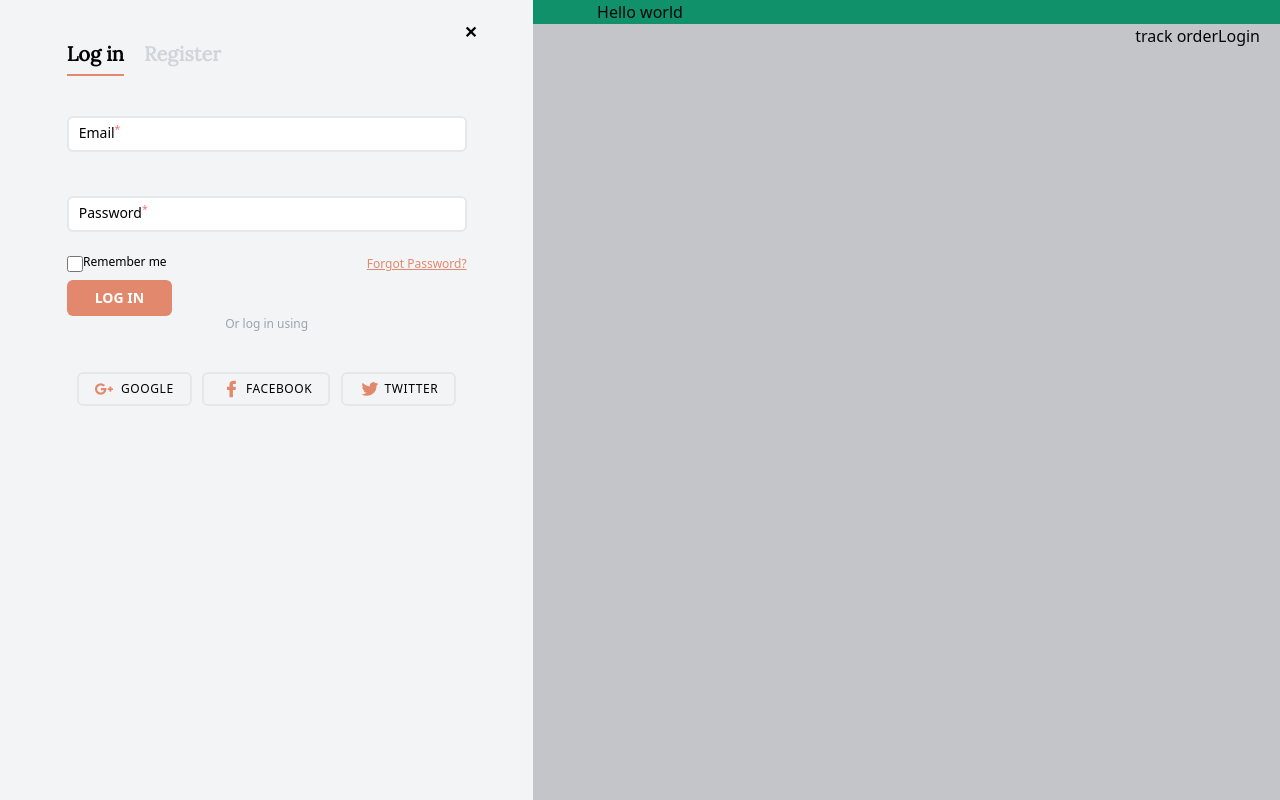
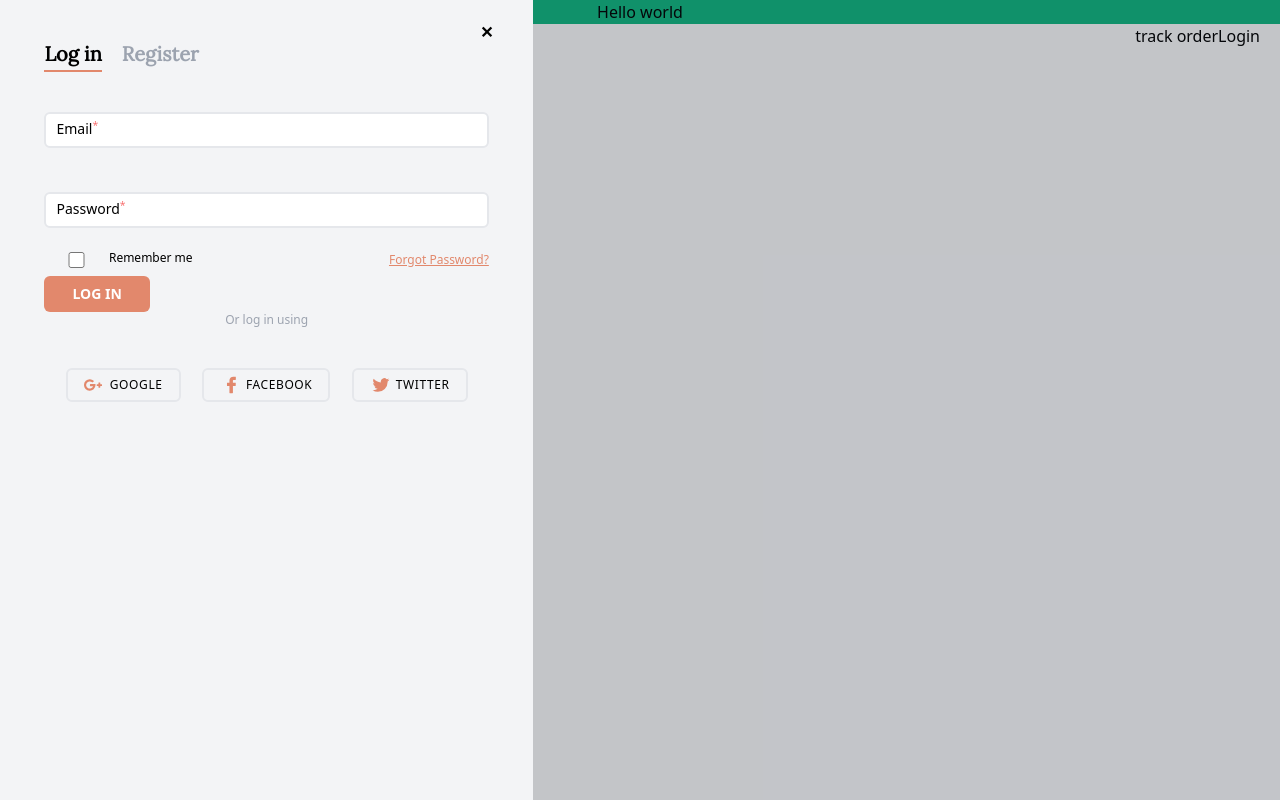
Before and after one commit to CodingmartCrew/FlowerShopTask, a React (Create React App) app: page / in a window 1280 px wide. Built offline with nearby package versions, Linux system fonts and the light colour scheme.

Commit message:
track and login page

```diff
--- a/src/App.scss
+++ b/src/App.scss
@@ -8,7 +8,7 @@ $white: #fff;
 }
 .font-lora span:hover, .font-lora span.active{
     border-bottom: 2px solid #E2886C;
-    padding-bottom: 6px;
+    padding: 0 0 2px;
     cursor: pointer;
 }
 .sub-btn{
--- a/src/components/login.jsx
+++ b/src/components/login.jsx
@@ -9,20 +9,20 @@ const Login = () => {
         <div className={!showBlock?"hidden":"block"+"z-10 fixed bg-opacity-25 w-screen h-screen absolute top-0 bg-gray-900 "}>
             <div className="w-screen relative sm:w-screen md:w-5/12 lg:w-5/12 bg-gray-100 h-screen">
                 <div className="flex justify-center">
-                    <div  className="absolute top-5 right-14">
+                    <div  className="absolute top-5 right-10">
                         <button className="font-bold" onClick={
                             ()=>{setShowBlock(false);}
                         }>
                             &#10005;
                         </button>
                     </div>
-                    <div className=" absolute top-10 w-9/12">
+                    <div className=" absolute top-10 w-10/12">
                         <nav className="flex space-x-5 font-lora font-bold text-xl">
-                            <span className={login?"active":""+"text-gray-300"} onClick={()=>{
+                            <span className={login?"active":""+"text-gray-400"} onClick={()=>{
                                 setLogin(true)
                             }}
                             >Log in</span>
-                            <span className={!login?"active":""+"text-gray-300"} onClick={()=>{
+                            <span className={!login?"active":""+"text-gray-400"} onClick={()=>{
                                 setLogin(false)
                             }}
                             >Register</span>
@@ -61,13 +61,13 @@ const Logins=()=>{
                         <input className="p-1 rounded-md border-2 border-gray-200" type="email" name="mail" id="mail" placeholder=' '/>
                         <label className="relative text-sm -top-8 px-3" htmlFor="email">Email<sup className="text-red-400">*</sup></label>
                     </div>
-                    <div className="relative ">
+                    <div className="relative">
                         <input className="p-1 rounded-md border-2 border-gray-200" type="password" name="password" id="password" placeholder=' '/>
                         <label className="relative text-sm -top-8 px-3" htmlFor="password">Password<sup className="text-red-400">*</sup></label>
                     </div>
                     <div className="flex justify-between pb-2">
-                        <div className="flex whitespace-nowrap w-3/12">
-                            <input className="border-1 border-orange" type="checkbox" name="remember" id="remember"/>
+                        <div className="flex whitespace-nowrap w-4/12">
+                            <input className="" type="checkbox" name="remember" id="remember"/>
                             <span className="text-xs relative bottom-0.5">Remember me</span>
                         </div>
                         <div className="flex">
```
